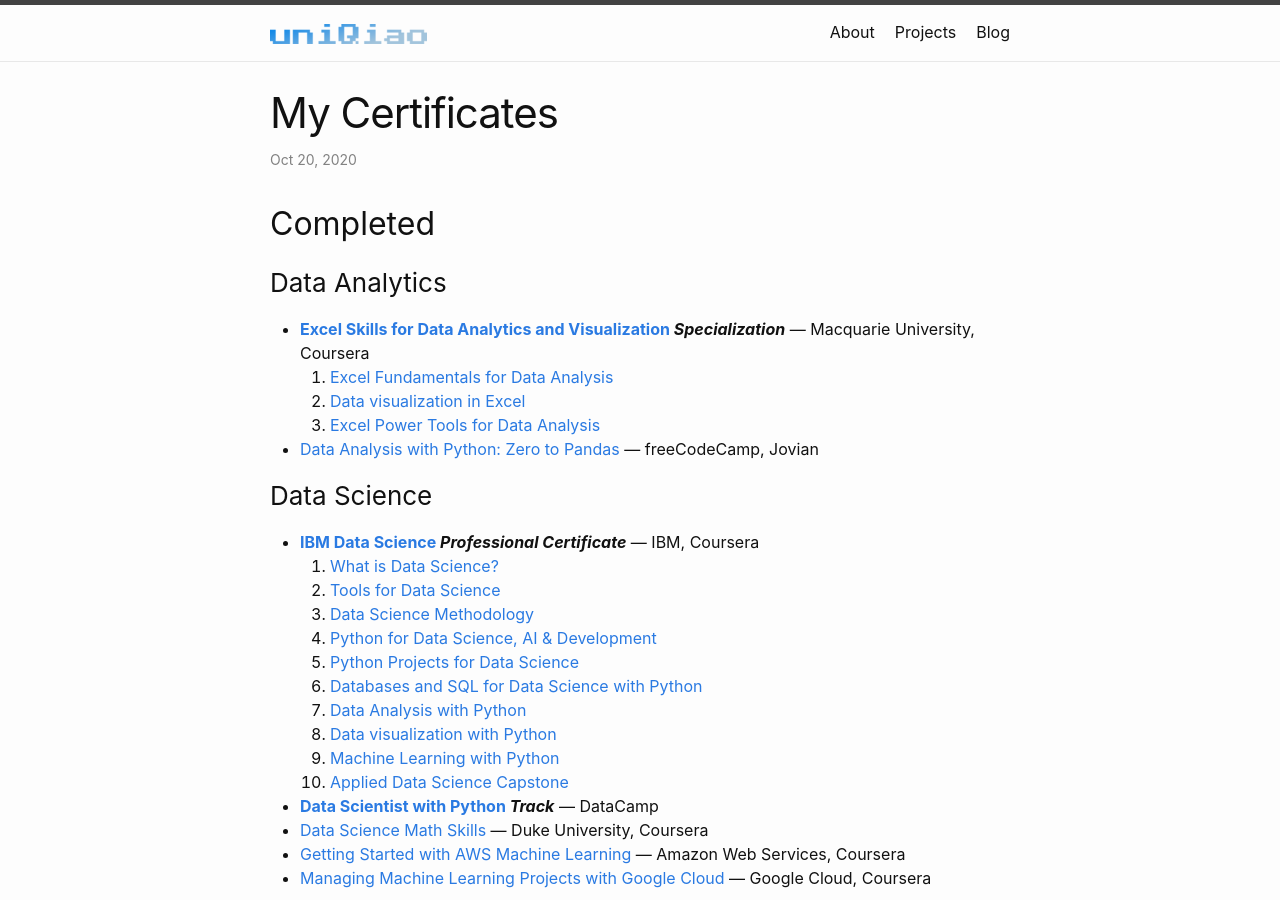
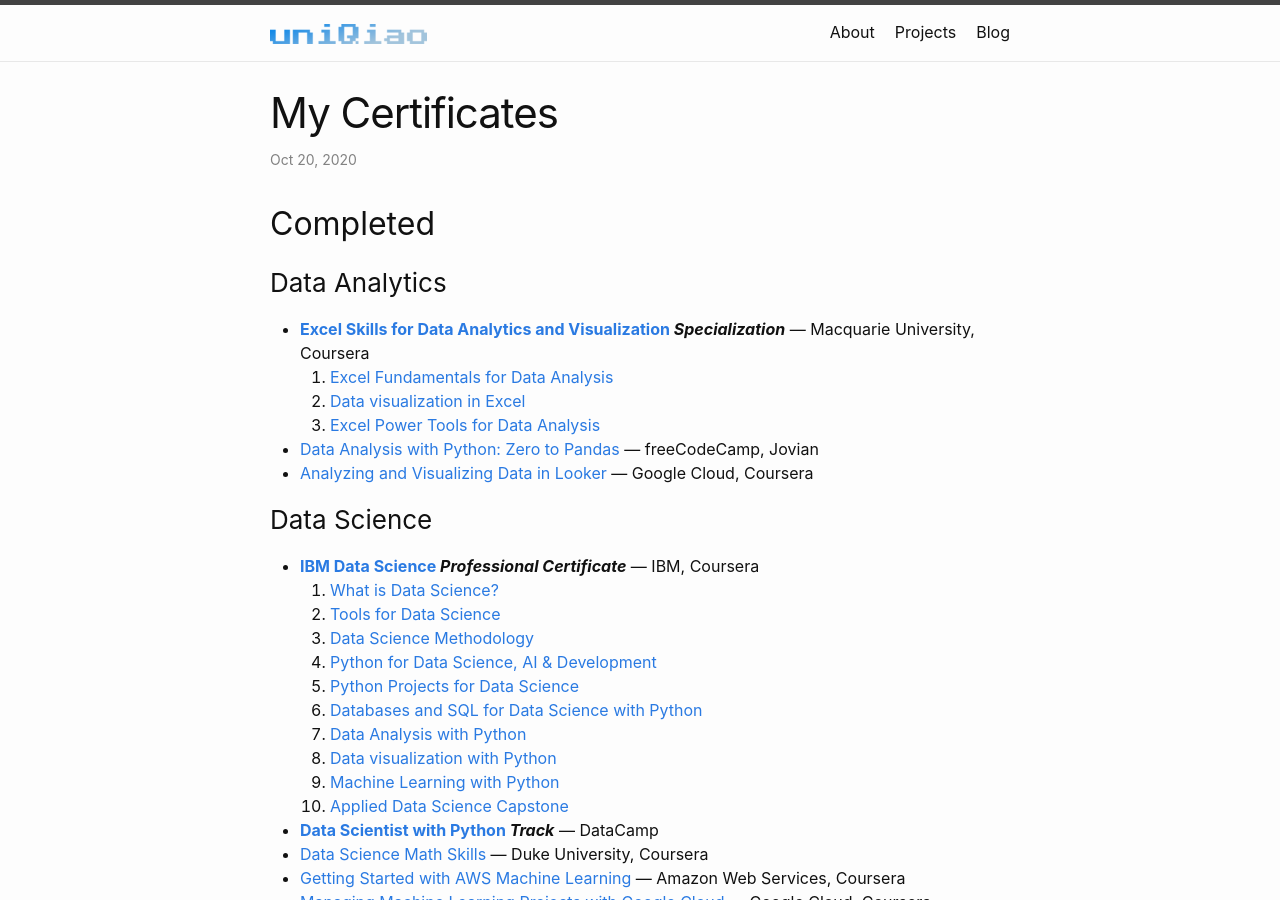
Before and after one commit to qiaohuang/qiaohuang.github.io, a Jekyll site: the page built from projects/_posts/2020-10-20-my-certificates.markdown, in a window 1280 px wide and 900 px high. Built offline with Jekyll 4.4.1, drawn with Linux system fonts in a browser that asks for light colours; nearby versions of some CDN libraries.

Commit message:
Add cert Looker

```diff
--- a/projects/_posts/2020-10-20-my-certificates.markdown
+++ b/projects/_posts/2020-10-20-my-certificates.markdown
@@ -16,6 +16,7 @@
   2. [Data visualization in Excel](https://www.coursera.org/account/accomplishments/certificate/28PBSELX82RL)
   3. [Excel Power Tools for Data Analysis](https://www.coursera.org/account/accomplishments/certificate/J757E7VERRH4)
 - [Data Analysis with Python: Zero to Pandas](https://jovian.ai/certificate/MFQTENRUGY) — freeCodeCamp, Jovian
+- [Analyzing and Visualizing Data in Looker](https://www.coursera.org/account/accomplishments/certificate/C2VY26Y6UY3J) — Google Cloud, Coursera
 
 ### Data Science
 
```
